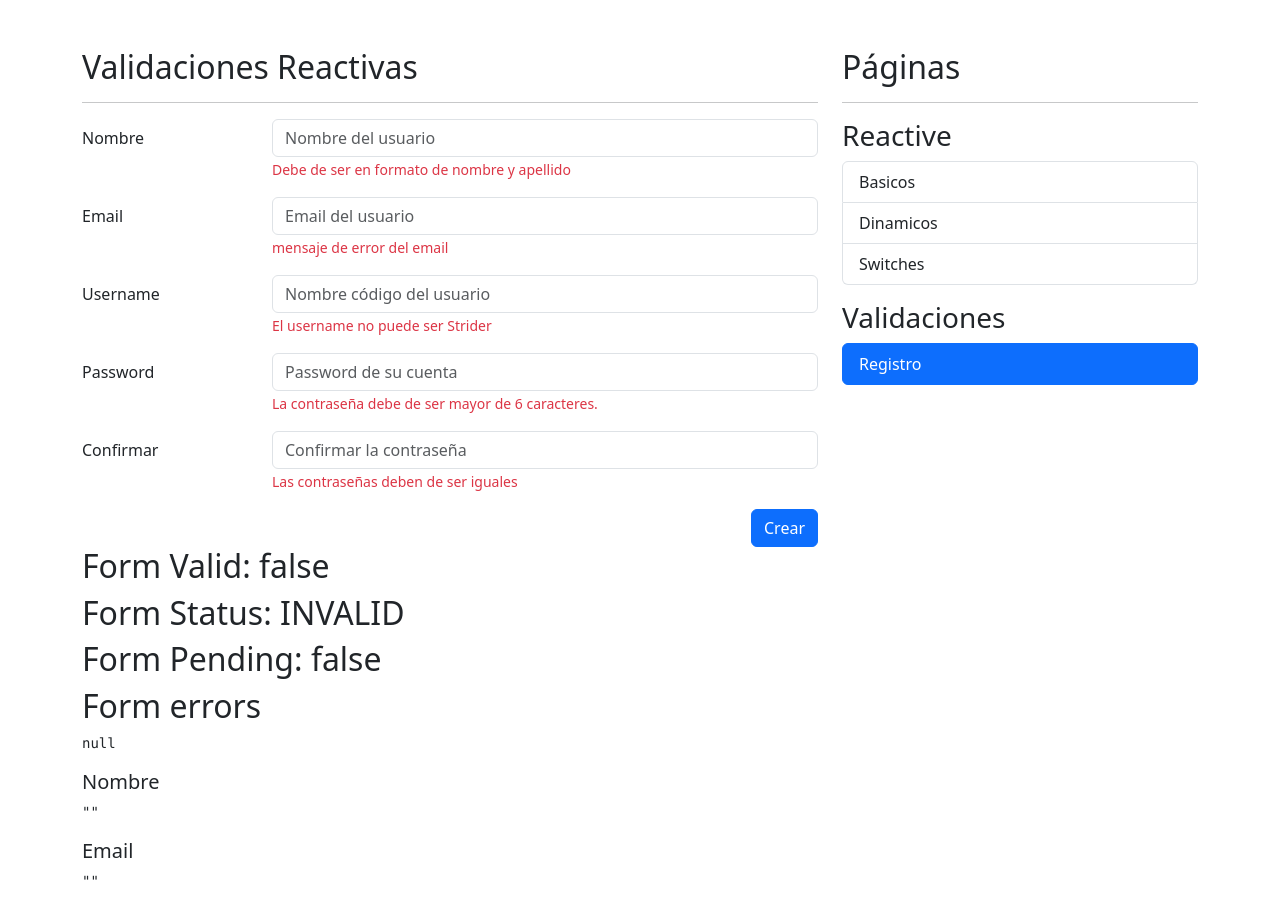
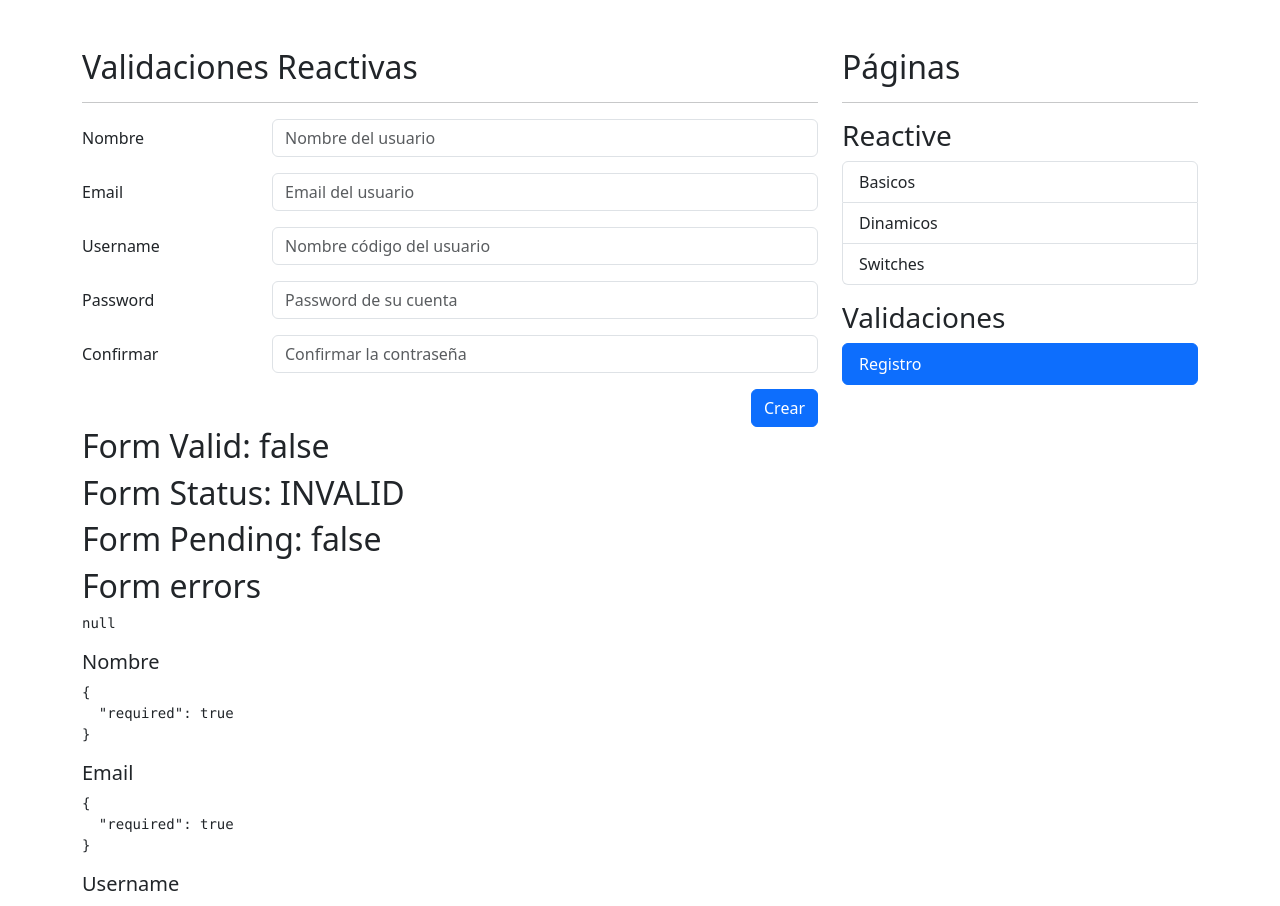
Before and after one commit to stanlyh/07-formApp, an Angular app: page /auth/sign-up in a window 1280 px wide. Shown: the top 906 px of the page. Built offline with nearby package versions, Linux system fonts and the light colour scheme.

Commit message:
Validador de correo y verificar campos iguales

```diff
--- a/src/app/auth/pages/register-page/register-page.component.html
+++ b/src/app/auth/pages/register-page/register-page.component.html
@@ -15,7 +15,7 @@
                            formControlName="name"
                            placeholder="Nombre del usuario">
 
-                    <span class="form-text text-danger">
+                    <span *ngIf="isValidField('name')" class="form-text text-danger">
                         Debe de ser en formato de nombre y apellido
                     </span>
                 </div>
@@ -29,7 +29,7 @@
                            class="form-control"
                            formControlName="email"
                            placeholder="Email del usuario">
-                    <span class="form-text text-danger">
+                    <span *ngIf="isValidField('email')" class="form-text text-danger">
                         mensaje de error del email
                     </span>
                 </div>
@@ -43,7 +43,7 @@
                            class="form-control"
                            formControlName="username"
                            placeholder="Nombre código del usuario">
-                    <span class="form-text text-danger">
+                    <span *ngIf="isValidField('username')" class="form-text text-danger">
                          El username no puede ser Strider
                     </span>
                 </div>
@@ -58,7 +58,7 @@
                            formControlName="password"
                            placeholder="Password de su cuenta">
 
-                    <span class="form-text text-danger">
+                    <span *ngIf="isValidField('password')" class="form-text text-danger">
                          La contraseña debe de ser mayor de 6 caracteres.
                     </span>
                 </div>
@@ -73,7 +73,7 @@
                            formControlName="password2"
                            placeholder="Confirmar la contraseña">
 
-                    <span class="form-text text-danger">
+                    <span *ngIf="isValidField('password2')" class="form-text text-danger">
                          Las contraseñas deben de ser iguales
                     </span>
                 </div>
@@ -102,17 +102,17 @@
 <pre>{{ myForm.errors| json }}</pre>
 
 <h5>Nombre</h5>
-<pre>{{ myForm.value.name | json }}</pre>
+<pre>{{ myForm.controls['name'].errors | json }}</pre>
 
 <h5>Email</h5>
-<pre>{{ myForm.value.email | json }}</pre>
+<pre>{{ myForm.controls['email'].errors | json }}</pre>
 
 <h5>Username</h5>
-<pre>{{ myForm.value.username | json }}</pre>
+<pre>{{ myForm.controls['username'].errors | json }}</pre>
 
 
 <h5>Password</h5>
 <pre>{{ myForm.value.password | json }}</pre>
 
 <h5>Confirmar</h5>
-<pre>{{ myForm.value.password2 | json }}</pre>
+<pre>{{ myForm.controls['password2'].errors | json }}</pre>
--- a/src/app/auth/pages/register-page/register-page.component.ts
+++ b/src/app/auth/pages/register-page/register-page.component.ts
@@ -1,5 +1,9 @@
 import { Component } from '@angular/core';
 import { FormBuilder, FormGroup, Validators } from '@angular/forms';
+//import * as customValidators from '../../../shared/validators/validators';
+
+import { ValidatorsService } from '../../../shared/service/validators.service';
+import { EmailValidator } from 'src/app/shared/validators/email-validator.service';
 
 @Component({
   templateUrl: './register-page.component.html',
@@ -7,17 +11,27 @@
 export class RegisterPageComponent {
 
   public myForm: FormGroup = this.fb.group({
-    name: ['', [ Validators.required ]],
-    email: ['', [ Validators.required ]],
-    username: ['', [ Validators.required ]],
+    name: ['', [ Validators.required, Validators.pattern( this.validatorsService.firstNameAndLastnamePattern ) ]],
+    // email: ['', [ Validators.required, Validators.pattern( customValidators.emailPattern ) ]],
+    // email: ['', [ Validators.required, Validators.pattern( this.validatorsService.emailPattern ) ], [ new EmailValidator() ]],
+    email: ['', [ Validators.required, Validators.pattern( this.validatorsService.emailPattern ) ], [ this.emailValidator ]],
+    username: ['', [ Validators.required, this.validatorsService.cantBeStrider ]],
     password: ['', [ Validators.required, Validators.minLength(6) ]],
     password2: ['', [ Validators.required ]],
-  })
+  }, {
+    Validators: [
+      this.validatorsService.isFieldOneEqualFieldTwo('password','password2'),
+    ]
+  });
 
-  constructor( private fb: FormBuilder ) {}
+  constructor(
+    private fb: FormBuilder,
+    private validatorsService: ValidatorsService,
+    private emailValidator: EmailValidator
+  ) {}
 
   isValidField( field: string ) {
-    // TODO: obteber validación desde un servicio
+    return this.validatorsService.isValidField( this.myForm, field );
   }
 
   onSubmit() {
--- /dev/null
+++ b/src/app/shared/service/validators.service.ts
@@ -0,0 +1,46 @@
+import { FormGroup, ValidationErrors, FormControl, AbstractControl } from '@angular/forms';
+import { Injectable } from '@angular/core';
+
+@Injectable({ providedIn: 'root' })
+export class ValidatorsService {
+
+  public firstNameAndLastnamePattern: string = '([a-zA-Z]+) ([a-zA-Z]+)';
+  public emailPattern: string = "^[a-z0-9._%+-]+@[a-z0-9.-]+\\.[a-z]{2,4}$";
+
+  public cantBeStrider = ( control: FormControl ): ValidationErrors | null => {
+
+    const value: string = control.value.trim().toLowerCase();
+
+    if ( value === 'strider' ){
+      return {
+        noStrider: true,
+      }
+    }
+
+    return null
+  }
+
+  public isValidField( form: FormGroup, field: string ) {
+    return form.controls[field].errors && form.controls[field].touched;
+  }
+
+  isFieldOneEqualFieldTwo( field1: string, field2: string ){
+
+    return ( formGroup: AbstractControl ): ValidationErrors | null => {
+
+      const fieldValue1 = formGroup.get(field1)?.value;
+      const fieldValue2 = formGroup.get(field2)?.value;
+
+      if ( fieldValue1 !== fieldValue2 ){
+        formGroup.get(field2)?.setErrors({ notEqual: true });
+        return { notEqual: true }
+      }
+
+      formGroup.get(field2)?.setErrors(null);
+
+      return null;
+    }
+
+  }
+
+}
--- /dev/null
+++ b/src/app/shared/validators/email-validator.service.ts
@@ -0,0 +1,44 @@
+import { Injectable } from '@angular/core';
+import { AbstractControl, AsyncValidator, ValidationErrors } from '@angular/forms';
+import { Observable, delay, of } from 'rxjs';
+
+@Injectable({ providedIn: 'root' })
+export class EmailValidator implements AsyncValidator {
+
+  validate( control: AbstractControl ): Observable<ValidationErrors | null> {
+
+    const email = control.value;
+
+    const httpCallObservable = new Observable<ValidationErrors | null>( (subscriber) => {
+
+      console.log({ email });
+
+      if (email === '' ){
+        subscriber.next({ emailTaken: true });
+        subscriber.complete();
+        //return;
+      }
+
+      subscriber.next(null);
+      subscriber.complete();
+
+    }).pipe(
+      delay(3000),//simulate network latency
+    );
+
+    return httpCallObservable;
+  }
+
+  // validate( control: AbstractControl ): Observable<ValidationErrors | null> {
+
+  //   const email = control.value;
+  //   console.log({ email })
+
+  //   return of({
+  //     emailTaken: true
+  //   }).pipe(
+  //     delay( 2000 ), // simulate server latency
+  //   )
+  // }
+
+}
--- /dev/null
+++ b/src/app/shared/validators/validators.ts
@@ -0,0 +1,17 @@
+import { FormControl, ValidationErrors } from "@angular/forms";
+
+export const firstNameAndLastnamePattern: string = '([a-zA-Z]+) ([a-zA-Z]+)';
+export const emailPattern: string = "^[a-z0-9._%+-]+@[a-z0-9.-]+\\.[a-z]{2,4}$";
+
+export const cantBeStrider = ( control: FormControl ): ValidationErrors | null => {
+
+  const value: string = control.value.trim().toLowerCase();
+
+  if ( value === 'strider' ){
+    return {
+      noStrider: true,
+    }
+  }
+
+  return null
+}
```
Also changed, not shown: 1 other file (tests, documents, lock files or other folders).
